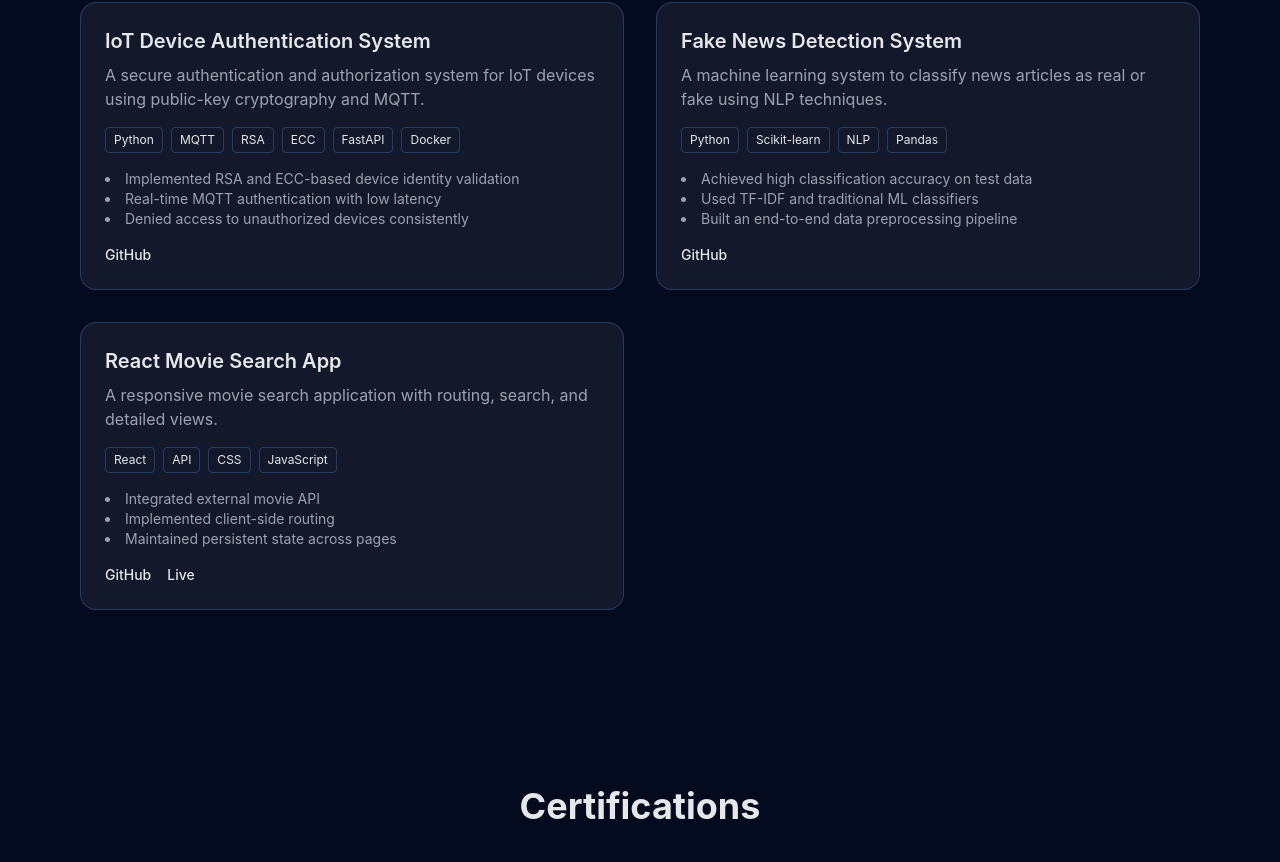
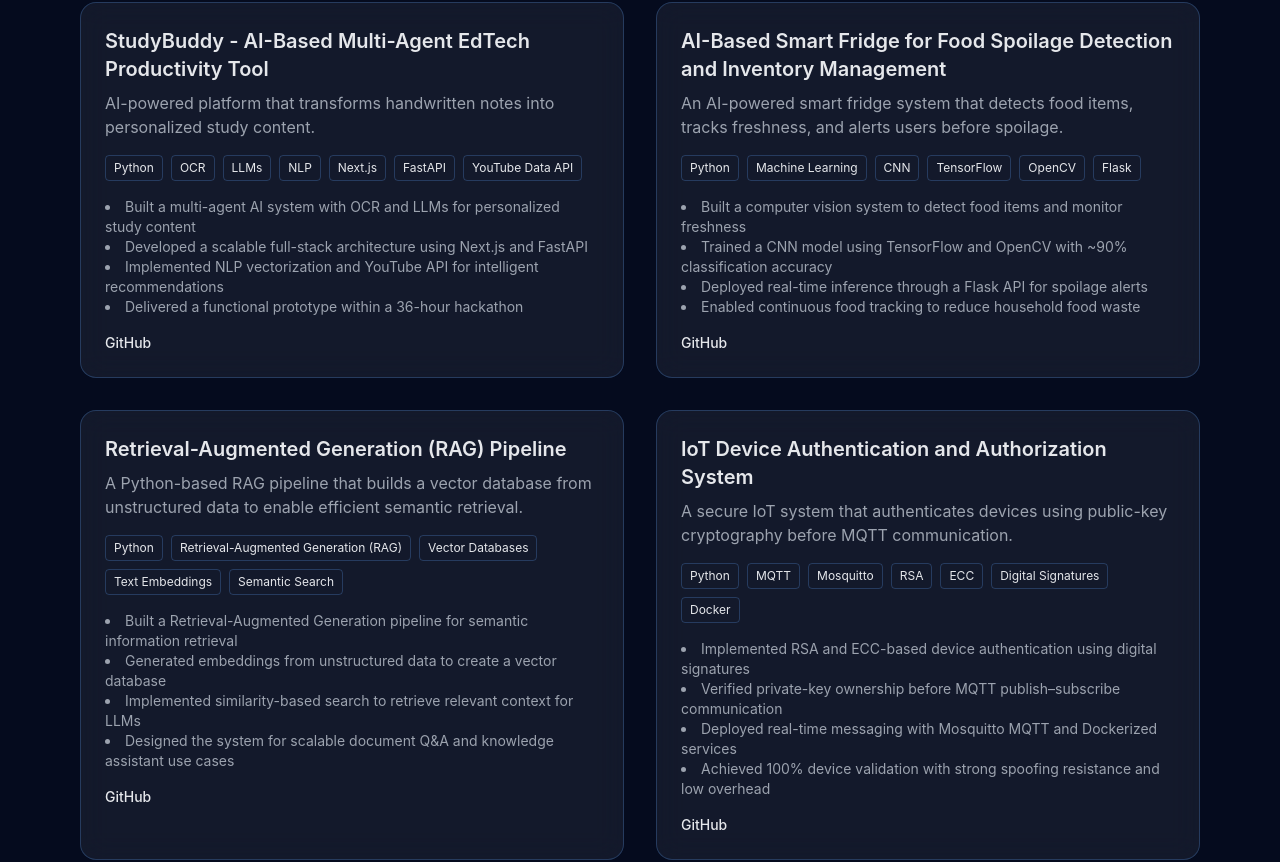
Before and after one commit to Puneeth-24/Portfolio, a Next.js app: page / in a window 1280 px wide. Shown: the part 3038-3900 px from the top of the page. Built offline with nearby package versions, Linux system fonts and the light colour scheme.

Commit message:
made changes to projects section

```diff
--- a/data/projects.ts
+++ b/data/projects.ts
@@ -9,40 +9,82 @@ export type Project = {
 
 export const projects: Project[] = [
   {
-    title: "IoT Device Authentication System",
-    description:
-      "A secure authentication and authorization system for IoT devices using public-key cryptography and MQTT.",
-    tech: ["Python", "MQTT", "RSA", "ECC", "FastAPI", "Docker"],
-    github: "https://github.com/your-username/iot-auth-system",
+    title: "StudyBuddy - AI-Based Multi-Agent EdTech Productivity Tool",
+    description: "AI-powered platform that transforms handwritten notes into personalized study content.",
+    tech: [
+      "Python",
+      "OCR",
+      "LLMs",
+      "NLP",
+      "Next.js",
+      "FastAPI",
+      "YouTube Data API"
+    ],
+    github: "https://github.com/Puneeth-24/StudyBuddy",
     highlights: [
-      "Implemented RSA and ECC-based device identity validation",
-      "Real-time MQTT authentication with low latency",
-      "Denied access to unauthorized devices consistently",
-    ],
+      "Built a multi-agent AI system with OCR and LLMs for personalized study content",
+      "Developed a scalable full-stack architecture using Next.js and FastAPI",
+      "Implemented NLP vectorization and YouTube API for intelligent recommendations",
+      "Delivered a functional prototype within a 36-hour hackathon"
+    ]
   },
   {
-    title: "Fake News Detection System",
-    description:
-      "A machine learning system to classify news articles as real or fake using NLP techniques.",
-    tech: ["Python", "Scikit-learn", "NLP", "Pandas"],
-    github: "https://github.com/your-username/fake-news-detection",
+    title: "AI-Based Smart Fridge for Food Spoilage Detection and Inventory Management",
+    description: "An AI-powered smart fridge system that detects food items, tracks freshness, and alerts users before spoilage.",
+    tech: [
+      "Python",
+      "Machine Learning",
+      "CNN",
+      "TensorFlow",
+      "OpenCV",
+      "Flask"
+    ],
+    github: "https://github.com/Puneeth-24/Shinsen-AI",
     highlights: [
-      "Achieved high classification accuracy on test data",
-      "Used TF-IDF and traditional ML classifiers",
-      "Built an end-to-end data preprocessing pipeline",
+      "Built a computer vision system to detect food items and monitor freshness",
+      "Trained a CNN model using TensorFlow and OpenCV with ~90% classification accuracy",
+      "Deployed real-time inference through a Flask API for spoilage alerts",
+      "Enabled continuous food tracking to reduce household food waste"
+    ]
+  },
+  { title: "Retrieval-Augmented Generation (RAG) Pipeline",
+description: "A Python-based RAG pipeline that builds a vector database from unstructured data to enable efficient semantic retrieval.",
+    tech: [
+      "Python",
+      "Retrieval-Augmented Generation (RAG)",
+      "Vector Databases",
+      "Text Embeddings",
+      "Semantic Search"
     ],
+    github: "https://github.com/Puneeth-24/RAG-Pipeline",
+highlights: [
+  "Built a Retrieval-Augmented Generation pipeline for semantic information retrieval",
+  "Generated embeddings from unstructured data to create a vector database",
+  "Implemented similarity-based search to retrieve relevant context for LLMs",
+  "Designed the system for scalable document Q&A and knowledge assistant use cases"
+]
   },
-  {
-    title: "React Movie Search App",
-    description:
-      "A responsive movie search application with routing, search, and detailed views.",
-    tech: ["React", "API", "CSS", "JavaScript"],
-    github: "https://github.com/your-username/movie-search-app",
-    demo: "https://your-demo-link.vercel.app",
-    highlights: [
-      "Integrated external movie API",
-      "Implemented client-side routing",
-      "Maintained persistent state across pages",
-    ],
-  },
+
+{
+  title: "IoT Device Authentication and Authorization System",
+  description:
+    "A secure IoT system that authenticates devices using public-key cryptography before MQTT communication.",
+  tech: [
+    "Python",
+    "MQTT",
+    "Mosquitto",
+    "RSA",
+    "ECC",
+    "Digital Signatures",
+    "Docker"
+  ],
+    github: "https://github.com/Puneeth-24/iot-auth",
+  highlights: [
+    "Implemented RSA and ECC-based device authentication using digital signatures",
+    "Verified private-key ownership before MQTT publish–subscribe communication",
+    "Deployed real-time messaging with Mosquitto MQTT and Dockerized services",
+    "Achieved 100% device validation with strong spoofing resistance and low overhead"
+  ]
+}
+
 ];
```
